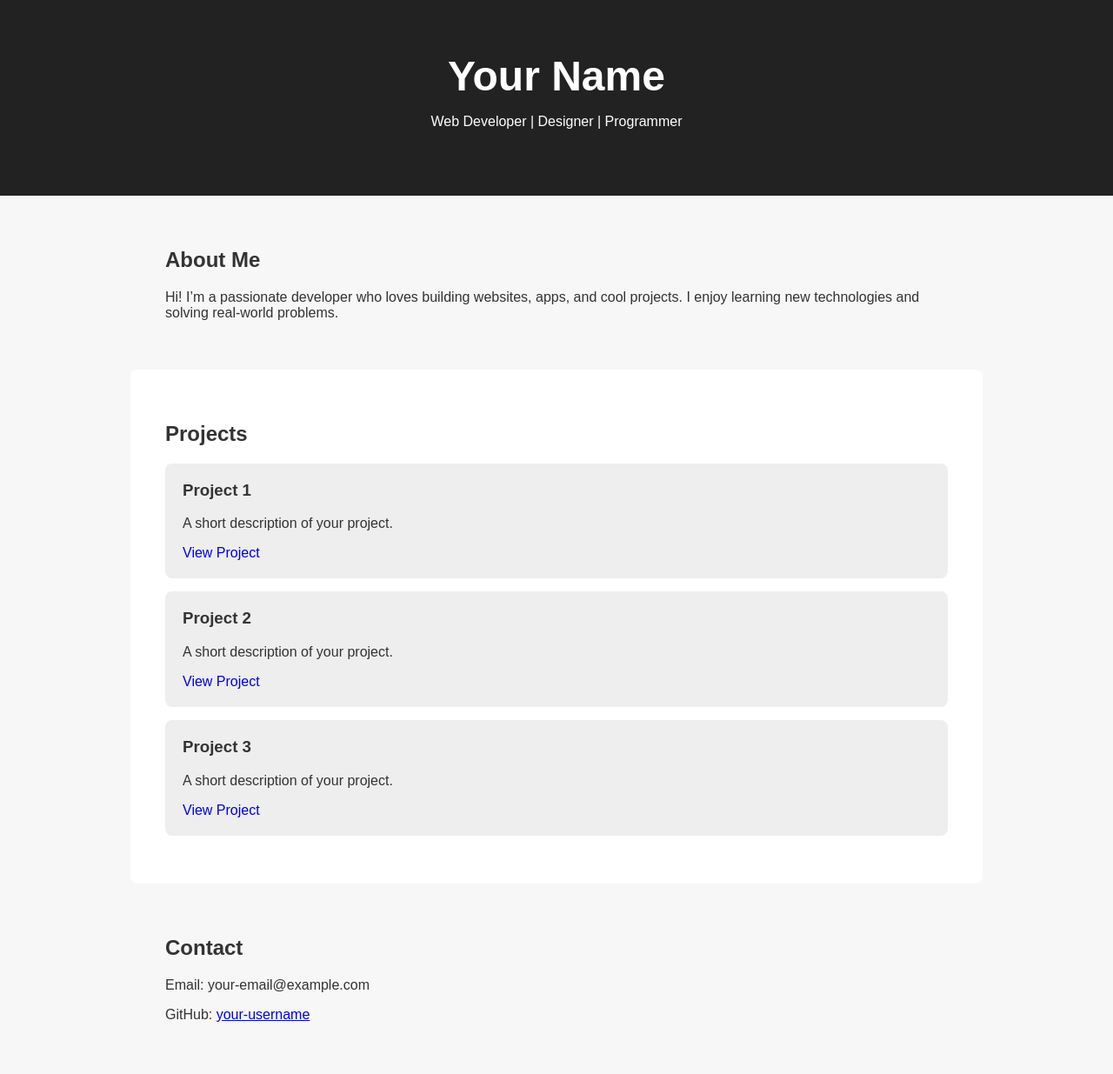
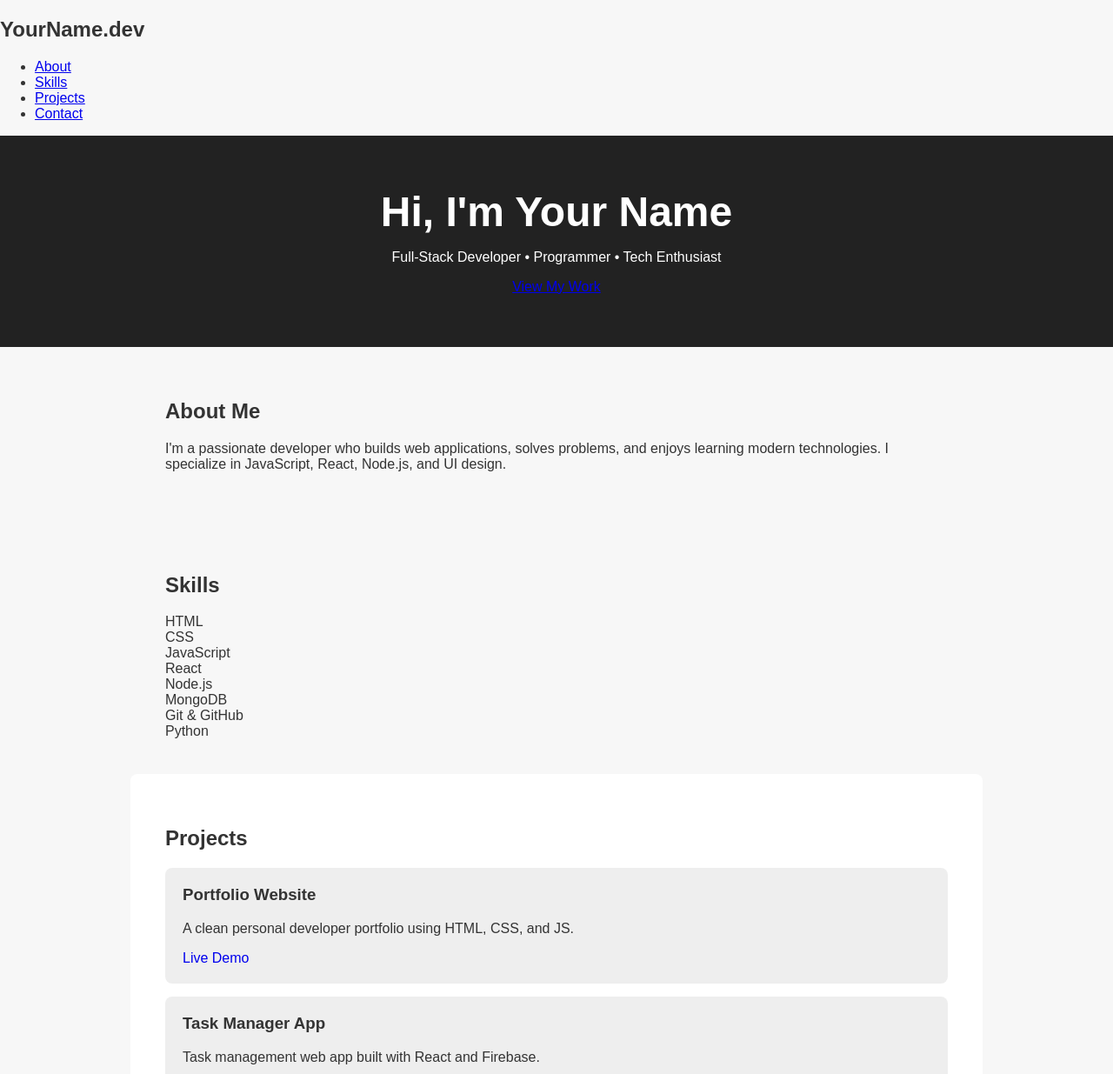
Before and after one commit to Arvinsabu/Arvinsabu.github.io, a plain HTML site: page index.html in a window 1280 px wide. Shown: the top 1235 px of the page at 87% size. Drawn offline with Linux system fonts and the light colour scheme.

Commit message:
index.html

```diff
--- a/index.html
+++ b/index.html
@@ -3,51 +3,86 @@
 <head>
   <meta charset="UTF-8" />
   <meta name="viewport" content="width=device-width, initial-scale=1.0" />
-  <title>My Portfolio</title>
+  <title>Developer Portfolio</title>
   <link rel="stylesheet" href="style.css" />
 </head>
 <body>
 
-  <header>
-    <h1>Your Name</h1>
-    <p>Web Developer | Designer | Programmer</p>
+  <!-- NAVBAR -->
+  <nav class="navbar">
+    <h2 class="logo">YourName.dev</h2>
+    <ul>
+      <li><a href="#about">About</a></li>
+      <li><a href="#skills">Skills</a></li>
+      <li><a href="#projects">Projects</a></li>
+      <li><a href="#contact">Contact</a></li>
+    </ul>
+  </nav>
+
+  <!-- HERO SECTION -->
+  <header class="hero">
+    <h1>Hi, I'm <span>Your Name</span></h1>
+    <p>Full-Stack Developer • Programmer • Tech Enthusiast</p>
+    <a class="btn" href="#projects">View My Work</a>
   </header>
 
-  <section id="about">
+  <!-- ABOUT -->
+  <section id="about" class="section">
     <h2>About Me</h2>
     <p>
-      Hi! I’m a passionate developer who loves building websites, apps, and cool projects.
-      I enjoy learning new technologies and solving real-world problems.
+      I'm a passionate developer who builds web applications, solves problems,
+      and enjoys learning modern technologies. I specialize in JavaScript,
+      React, Node.js, and UI design.
     </p>
   </section>
 
-  <section id="projects">
+  <!-- SKILLS -->
+  <section id="skills" class="section skills">
+    <h2>Skills</h2>
+    <div class="skill-grid">
+      <div class="skill">HTML</div>
+      <div class="skill">CSS</div>
+      <div class="skill">JavaScript</div>
+      <div class="skill">React</div>
+      <div class="skill">Node.js</div>
+      <div class="skill">MongoDB</div>
+      <div class="skill">Git & GitHub</div>
+      <div class="skill">Python</div>
+    </div>
+  </section>
+
+  <!-- PROJECTS -->
+  <section id="projects" class="section">
     <h2>Projects</h2>
+    <div class="project-grid">
 
       <div class="project-card">
-      <h3>Project 1</h3>
-      <p>A short description of your project.</p>
-      <a href="#">View Project</a>
+        <h3>Portfolio Website</h3>
+        <p>A clean personal developer portfolio using HTML, CSS, and JS.</p>
+        <a href="#">Live Demo</a>
       </div>
 
       <div class="project-card">
-      <h3>Project 2</h3>
-      <p>A short description of your project.</p>
-      <a href="#">View Project</a>
+        <h3>Task Manager App</h3>
+        <p>Task management web app built with React and Firebase.</p>
+        <a href="#">Live Demo</a>
       </div>
 
       <div class="project-card">
-      <h3>Project 3</h3>
-      <p>A short description of your project.</p>
-      <a href="#">View Project</a>
+        <h3>API Project</h3>
+        <p>A REST API built using Node.js, Express, and MongoDB.</p>
+        <a href="#">GitHub Repo</a>
       </div>
 
+    </div>
   </section>
 
-  <section id="contact">
+  <!-- CONTACT -->
+  <section id="contact" class="section contact">
     <h2>Contact</h2>
-    <p>Email: your-email@example.com</p>
+    <p>Email: <strong>your-email@example.com</strong></p>
     <p>GitHub: <a href="https://github.com/your-username">your-username</a></p>
+    <p>LinkedIn: <a href="#">Your LinkedIn</a></p>
   </section>
 
   <footer>
```
Lines whose indentation alone changed are shown as unchanged.
